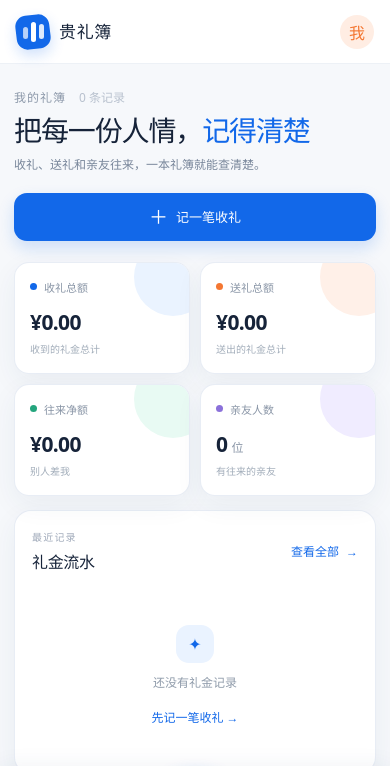
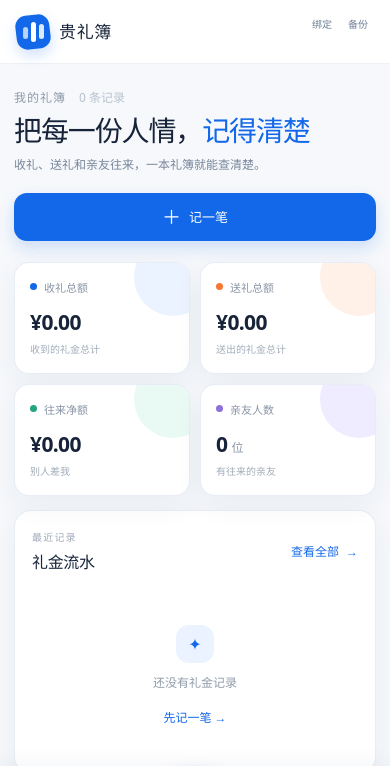
Before and after one commit to LiteZero/guilibook-mobile, a website: page index.html in a window 390 px wide. Shown: the top 766 px of the page. Drawn offline with Linux system fonts and the light colour scheme.

Commit message:
Move mobile backup actions into header

```diff
--- a/app.js
+++ b/app.js
@@ -395,7 +395,7 @@
   $('#jsonExportButton').addEventListener('click', exportJson); $('#tipsExportButton').addEventListener('click', exportJson); $('#jsonImportButton').addEventListener('click', bindJsonFile); $('#jsonImportInput').addEventListener('change', (event) => importJson(event.target.files[0]));
   $('#recordsExportButton').addEventListener('click', () => exportExcel(sortedRecords(data.records.filter((record) => record.type === recordFilter)))); $('#friendsExportButton').addEventListener('click', () => exportExcel(sortedRecords()));
   $('#recordsSearch').addEventListener('input', renderAllRecords); $('#friendsSearch').addEventListener('input', renderFriends);
-  $('#profileButton').addEventListener('click', () => showToast('当前数据保存在本机浏览器')); window.addEventListener('keydown', (event) => { if (event.key === 'Escape' && !$('#recordModal').hidden) closeForm(); });
+  window.addEventListener('keydown', (event) => { if (event.key === 'Escape' && !$('#recordModal').hidden) closeForm(); });
 
   const hashView = window.location.hash.slice(1); if (['receive', 'send', 'friends'].includes(hashView)) setView(hashView); else setView('home'); render(); hydratePersistentData();
 })();
--- a/index.html
+++ b/index.html
@@ -25,10 +25,9 @@
             <button class="nav-link" data-view="friends">亲友往来</button>
           </nav>
           <div class="topbar-actions">
-            <button class="ghost-button" id="jsonImportButton" title="绑定根目录下的 data.json 文件">绑定 data.json</button>
+            <button class="ghost-button" id="jsonImportButton" title="绑定根目录下的 data.json 文件"><span class="action-wide">绑定 data.json</span><span class="action-short">绑定</span></button>
             <input id="jsonImportInput" type="file" accept="application/json,.json" hidden />
-            <button class="ghost-button" id="jsonExportButton" title="保存到 data.json 文件">保存 data.json</button>
-            <button class="avatar" id="profileButton" title="当前账本">我</button>
+            <button class="ghost-button" id="jsonExportButton" title="保存到 data.json 文件"><span class="action-wide">保存 data.json</span><span class="action-short">备份</span></button>
           </div>
         </div>
       </header>
@@ -41,7 +40,7 @@
               <h1>把每一份人情，<em>记得清楚</em></h1>
               <p class="subcopy">收礼、送礼和亲友往来，一本礼簿就能查清楚。</p>
             </div>
-            <button class="primary-button large" data-open-form="receive"><span class="plus">＋</span> 记一笔收礼</button>
+            <button class="primary-button large" data-open-form="receive"><span class="plus">＋</span> 记一笔</button>
           </div>
 
           <div class="summary-grid" id="summaryGrid"></div>
@@ -65,7 +64,7 @@
                 <div class="empty-state compact" id="recentEmpty" hidden>
                   <span class="empty-icon">✦</span>
                   <p>还没有礼金记录</p>
-                  <button class="text-button" data-open-form="receive">先记一笔收礼 →</button>
+                  <button class="text-button" data-open-form="receive">先记一笔 →</button>
                 </div>
               </div>
             </section>
--- a/styles.css
+++ b/styles.css
@@ -138,3 +138,13 @@ button:focus-visible, input:focus-visible, select:focus-visible { outline: 3px s
 }
 
 @media (min-width: 601px) { .mobile-bottom-nav { display: none; } .mobile-nav-add { display: none; } }
+
+.action-short { display: none; }
+
+@media (max-width: 600px) {
+  .topbar-actions { display: flex; align-items: center; gap: 4px; }
+  .topbar-actions .ghost-button { display: inline-flex; height: 32px; padding: 0 6px; border-radius: 8px; color: #6f8097; font-size: 10px; }
+  .topbar-actions .ghost-button:hover { background: var(--blue-soft); }
+  .action-wide { display: none; }
+  .action-short { display: inline; }
+}
```
